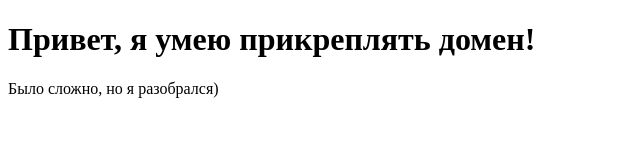
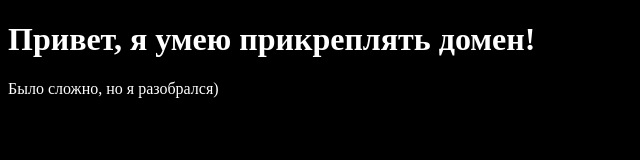
Before and after one commit to firs-iln/ff64-test, a plain HTML site: page index.html in a window 1280 px wide. Shown: the whole page, without its empty margins (0-640 px from the left). Drawn offline with Linux system fonts and the light colour scheme.

Commit message:
Update index.html

```diff
--- a/index.html
+++ b/index.html
@@ -3,10 +3,9 @@
 <head>
     <meta charset="UTF-8">
     <title>Домен-тест</title>
-    <style>background-color: black;</style>
 </head>
-<body>
-<h1 style="font-color: white;">Привет, я умею прикреплять домен!</h1>
-<p style="font-color: white;">Было сложно, но я разобрался)</p>
+<body bgcolor="#000000">
+<h1 style="color: white;">Привет, я умею прикреплять домен!</h1>
+<p style="color: white;">Было сложно, но я разобрался)</p>
 </body>
 </html>
```
